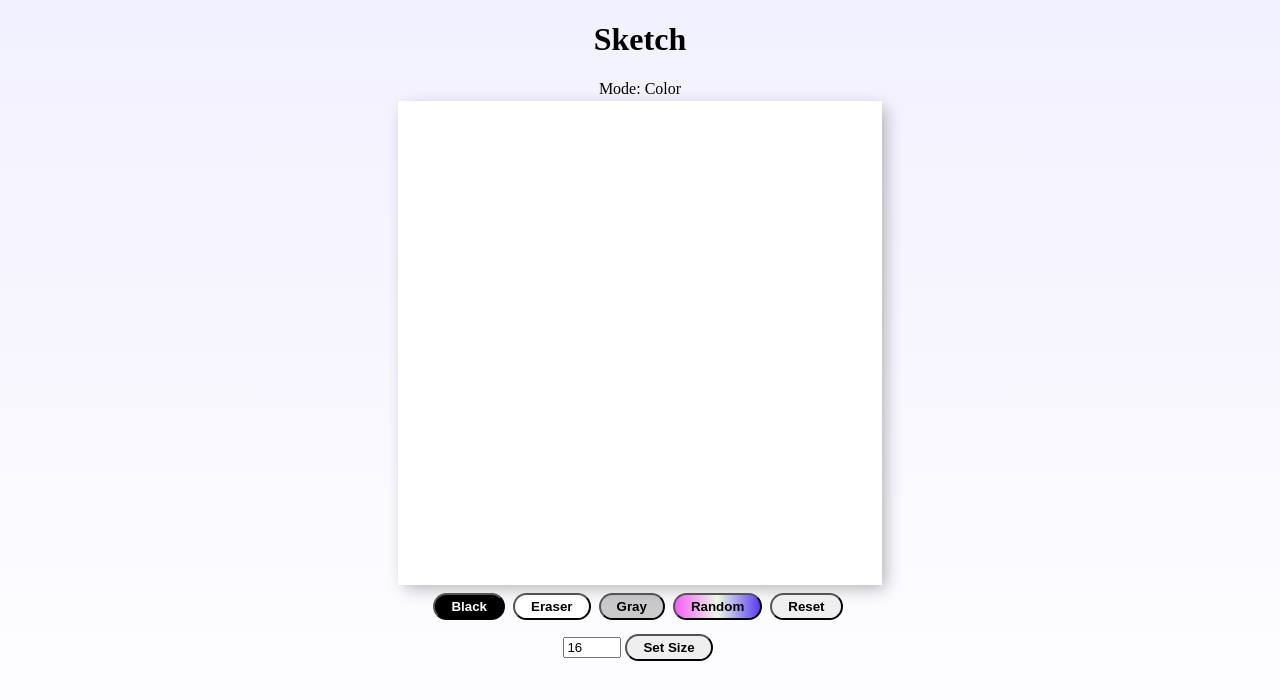
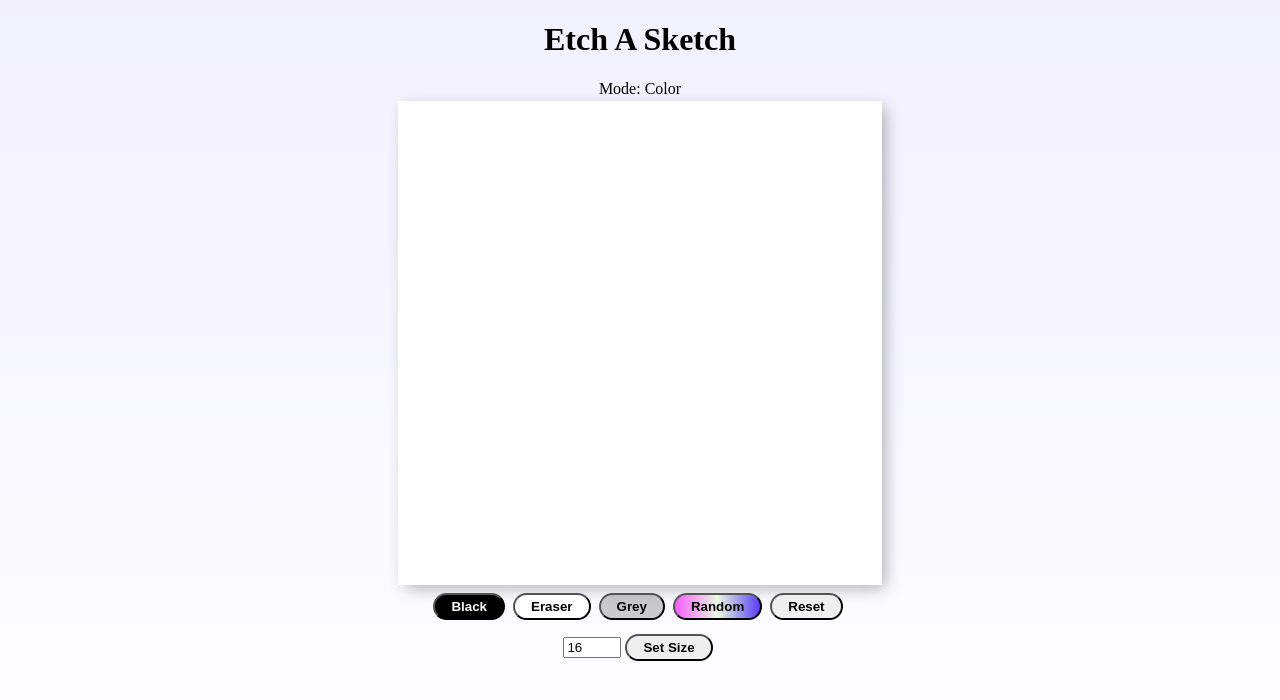
Before and after one commit to JaysonCF/Etch-A-Sketch, a plain HTML site: page index.html in a window 1280 px wide. Drawn offline with Linux system fonts and the light colour scheme.

Commit message:
Update Index

```diff
--- a/index.html
+++ b/index.html
@@ -6,11 +6,11 @@
     <meta name="viewport" content="width=device-width, initial-scale=1.0" />
     <link rel="stylesheet" href="./css/main.css">
     <link rel="icon" href="./images/favicon.ico">
-    <title>Sketch</title>
+    <title>Etch A Sketch</title>
   </head>
   <body>
     <div class="flex-container">
-      <div class="title"><h1>Sketch</h1></div>
+      <div class="title"><h1>Etch A Sketch</h1></div>
       <div class="mode">Mode: Color</div>
       <div class="content">
         <div class="board"></div>
@@ -21,7 +21,7 @@
           <button class="erasorButton" onclick="changeColor('white')">
             Eraser
           </button>
-          <button class="grayButton" onclick="changeColor('gray')">Gray</button>
+          <button class="grayButton" onclick="changeColor('gray')">Grey</button>
           <button class="randomButton" onclick="changeColor('random')">
             Random
           </button>
```
